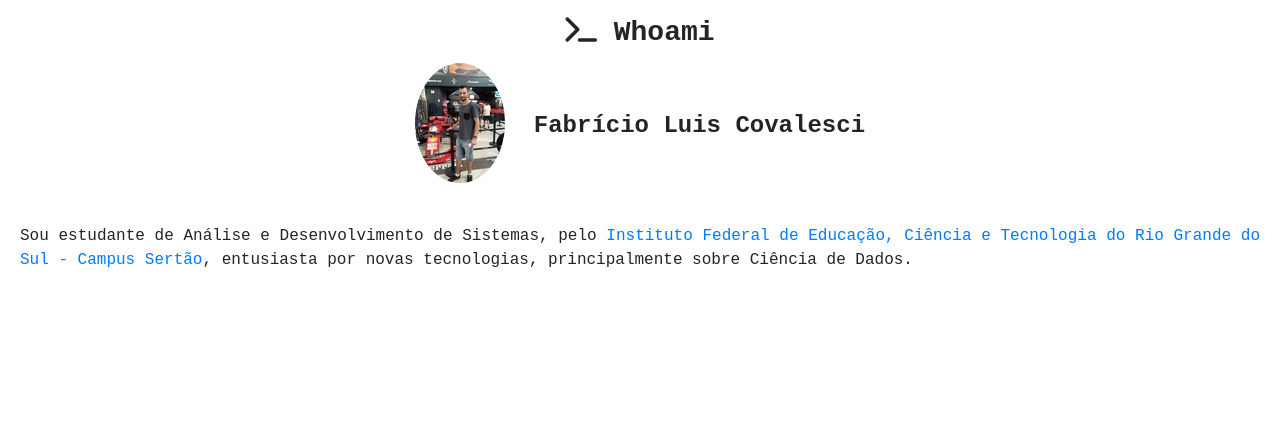
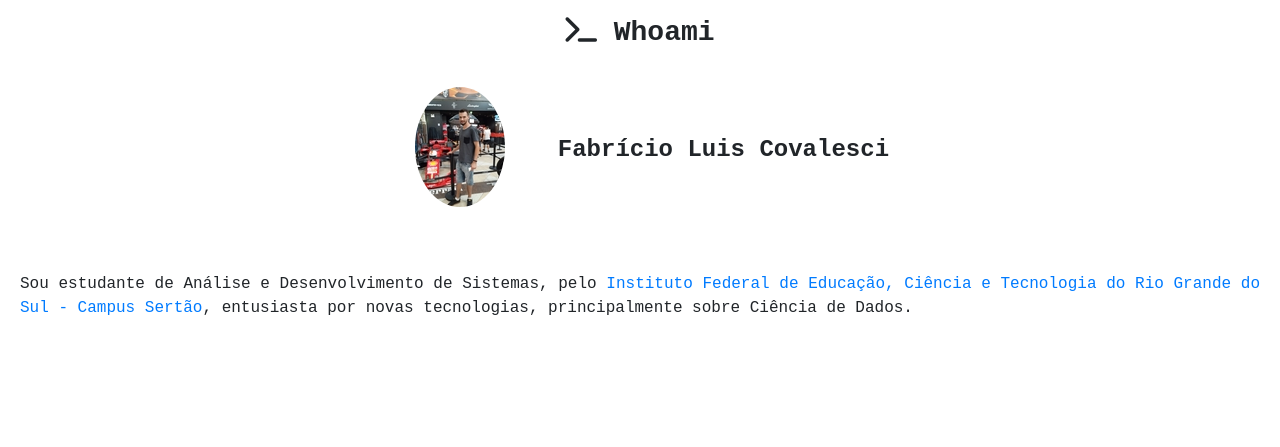
Before and after one commit to fabriciocovalesci/genialshare, a Django app: page /about/ in a window 1280 px wide. Shown: the part 145-592 px from the top of the page. Run offline with Django 3.2, Linux system fonts and the light colour scheme; parts of the project's set-up code (start-up, migrations or seed data) failed here and were passed over; some libraries are stand-ins or nearby versions; some web fonts are replaced.

Commit message:
alinhado foto e nome

```diff
--- a/static/css/about.css
+++ b/static/css/about.css
@@ -12,3 +12,9 @@
     margin: 10px;
     padding: 10px;
 }
+
+.nome {
+    font-family: 'Courier New', Courier, monospace;
+    text-align: center;
+    font-weight: bold;
+}
--- a/templates/about.html
+++ b/templates/about.html
@@ -11,10 +11,10 @@
 <section class="sobre">
     <div>
         <figure>
-            <img class="rounded-circle img-fluid" src="/static/img/eu.jpg" alt="">
+            <img class="rounded-circle img-fluid m-4" src="/static/img/eu.jpg" alt="">
         </figure>
     </div>
-    <h4 class="texto">&nbsp;&nbsp;Fabrício Luis Covalesci</h4>
+    <h4 class="nome">&nbsp;&nbsp;Fabrício Luis Covalesci</h4>
 </section>
 
 <section >
```
Also changed, not shown: 1 other file.
